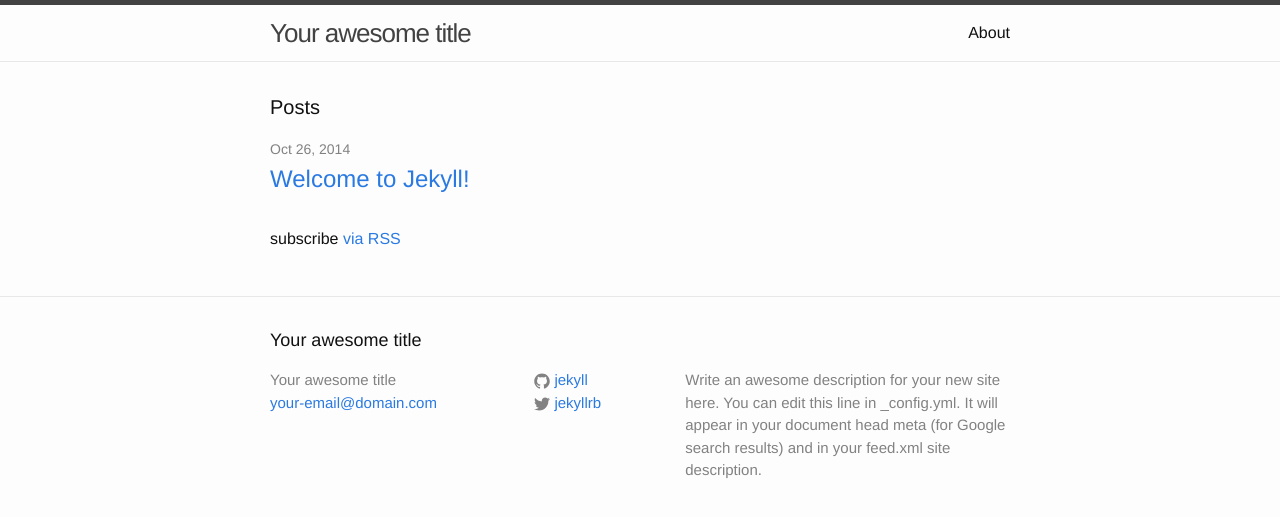
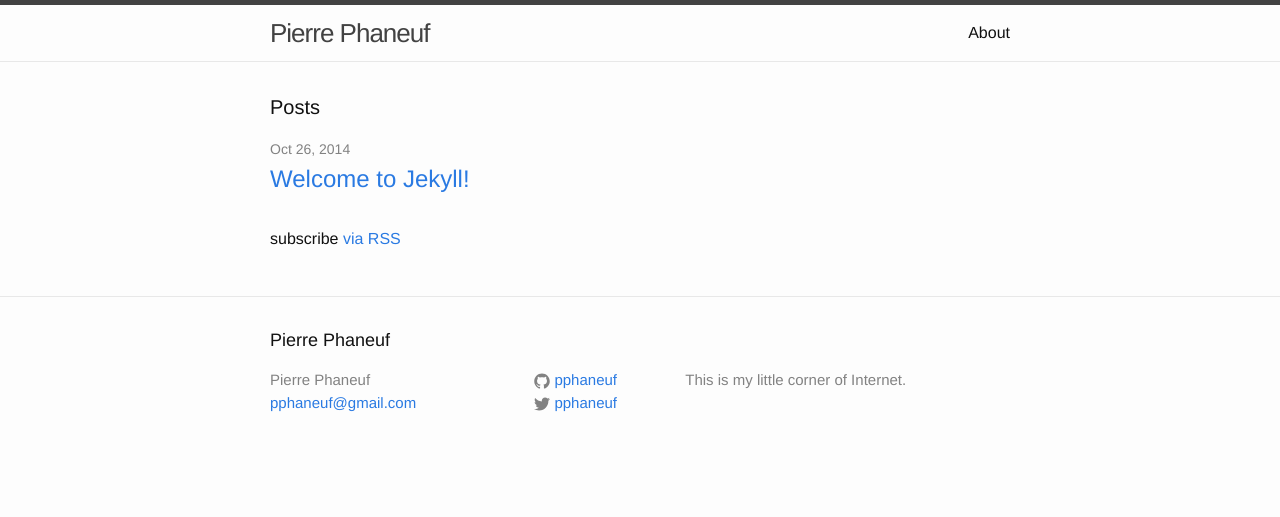
Before and after one commit to pphaneuf/pphaneuf.github.io, a Jekyll site: the page built from index.html, in a window 1280 px wide. Shown: the top 517 px of the page. Built offline with Jekyll 4.4.1, drawn with Linux system fonts in a browser that asks for light colours.

Commit message:
Initial changes to the configuration file.

```diff
--- a/_config.yml
+++ b/_config.yml
@@ -1,14 +1,12 @@
 # Site settings
-title: Your awesome title
-email: your-email@domain.com
+title: Pierre Phaneuf
+email: pphaneuf@gmail.com
 description: > # this means to ignore newlines until "baseurl:"
-  Write an awesome description for your new site here. You can edit this
-  line in _config.yml. It will appear in your document head meta (for
-  Google search results) and in your feed.xml site description.
+  This is my little corner of Internet.
 baseurl: "" # the subpath of your site, e.g. /blog/
-url: "http://yourdomain.com" # the base hostname & protocol for your site
-twitter_username: jekyllrb
-github_username:  jekyll
+url: "http://pphaneuf.github.io" # the base hostname & protocol for your site
+twitter_username: pphaneuf
+github_username:  pphaneuf
 
 # Build settings
 markdown: kramdown
```
